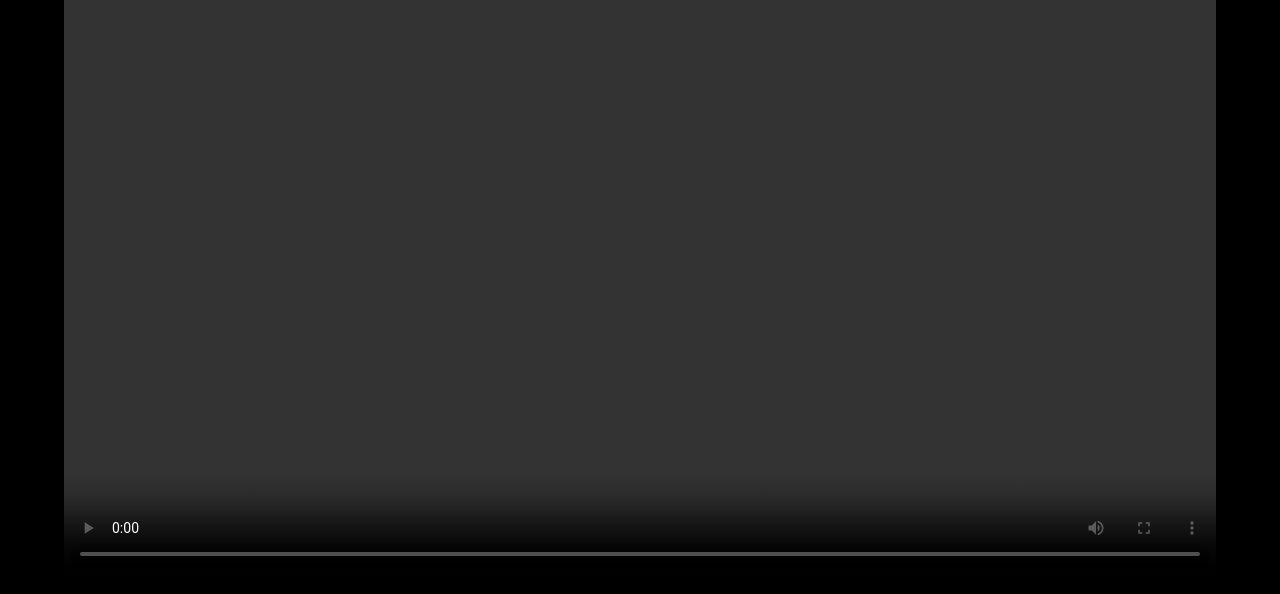
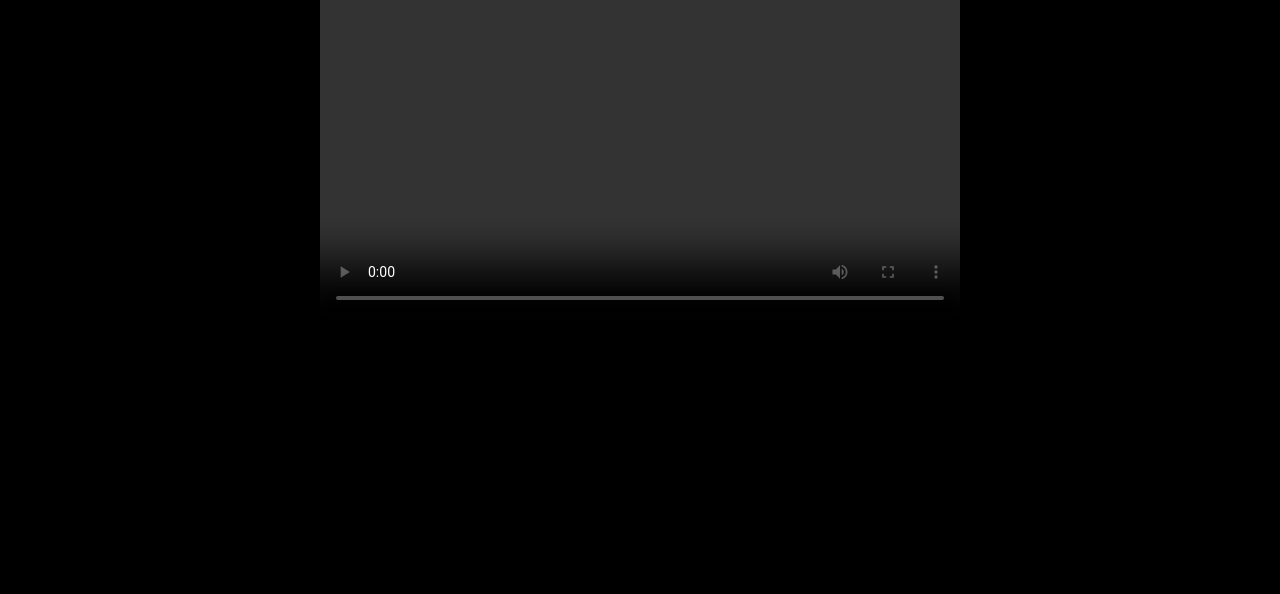
Before and after one commit to otomovie2026sabed/video, a plain HTML site: page index.html in a window 1280 px wide. Drawn offline with Linux system fonts and the light colour scheme.

Commit message:
Update index.html

```diff
--- a/index.html
+++ b/index.html
@@ -6,7 +6,7 @@
 </head>
 <body style="margin:0;background:black;text-align:center;">
 
-<video controls autoplay width="90%">
+<video controls autoplay width="50%">
 GH解析結果_3ケース比較.mp4
 </video>
 
```
